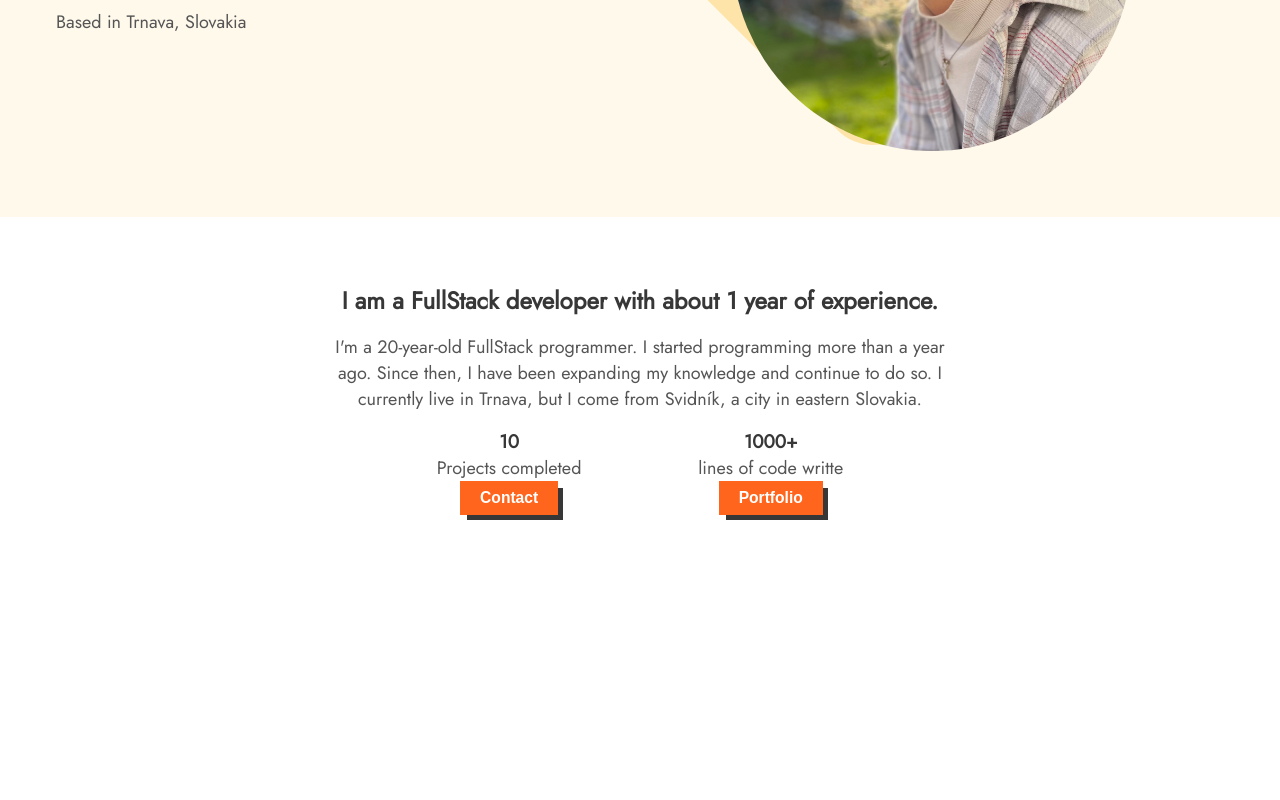
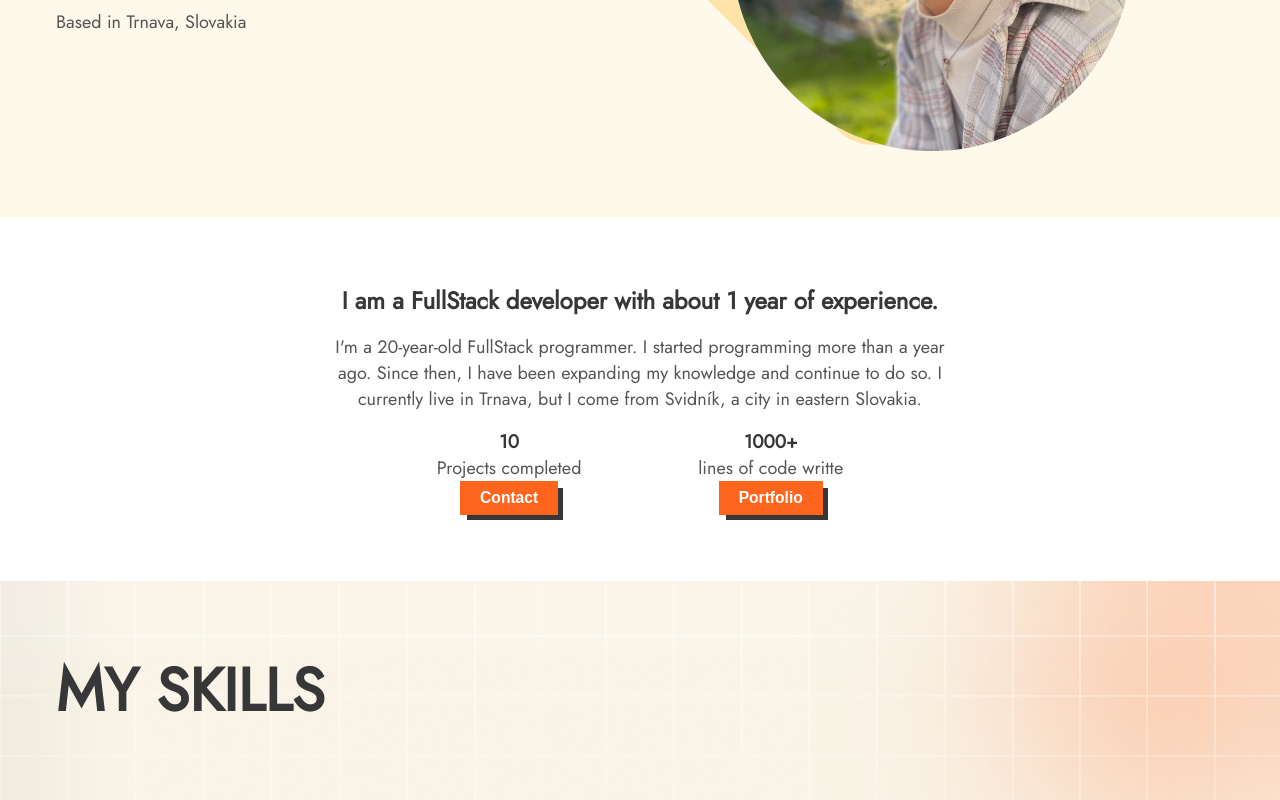
Before and after one commit to simz14/NEXTJS-portfolio, a Next.js app: page / in a window 1280 px wide. Shown: the part 365-1165 px from the top of the page. Before the commit the page ends 946 px from the top, so only its background shows below. Built offline with nearby package versions, Linux system fonts and the light colour scheme.

Commit message:
skills section bcg

```diff
--- a/app/components/ButtonExtra.jsx
+++ b/app/components/ButtonExtra.jsx
@@ -5,33 +5,32 @@ const ButtonExtra = ({ children }) => {
     <>
       <button>{children}</button>
       <style>{`
-        & button {
-          display:flex;
+        button {
+          display: flex;
           border: none;
-          padding:8px 20px;
-          gap:1rem;
+          padding: 8px 20px;
+          gap: 1rem;
           background: #ff651c;
           border-color: #ff651c;
           box-shadow: 6px 6px 0 -1px #373737;
           color: #fff;
-          cursor:pointer;
+          cursor: pointer;
           transition: 0.3s ease;
-          & svg{
-            cursor:pointer;
-            width:1.3rem;
-            height:1.3rem;
-            color: #fff;   transition: 0.3s ease;
-
+          svg {
+            cursor: pointer;
+            width: 1.3rem;
+            height: 1.3rem;
+            color: #fff;
+            transition: 0.3s ease;
           }
-          & svg:hover{
-            color:#ff651c;
+          svg:hover {
+            color: #ff651c;
           }
         }
-        & button:hover{
-            background: #373737;
-            border-color: #373737;
-            box-shadow: 6px 6px 0 -2px  #ff651c;
-
+        button:hover {
+          background: #373737;
+          border-color: #373737;
+          box-shadow: 6px 6px 0 -2px #ff651c;
         }
       `}</style>
     </>
--- /dev/null
+++ b/app/components/home/SkillsSection.jsx
@@ -0,0 +1,39 @@
+"use client";
+import Container from "../Container";
+import styled from "styled-components";
+
+const SkillsSectionWrapper = styled.div`
+  width: 100%;
+  height: 100%;
+  background-image: url("./bg-effect.png");
+  background-repeat: no-repeat;
+  background-size: cover;
+
+  .contentWrapper {
+    display: flex;
+    padding: 50px 0;
+    position: relative;
+    z-index: 999;
+    max-width: 640px;
+
+    @media (max-width: 1000px) {
+      .contentWrapper {
+        gap: 3rem;
+      }
+    }
+  }
+`;
+
+const SkillsSection = () => {
+  return (
+    <SkillsSectionWrapper>
+      <Container>
+        <div className="contentWrapper">
+          <h1>MY SKILLS</h1>
+        </div>
+      </Container>
+    </SkillsSectionWrapper>
+  );
+};
+
+export default SkillsSection;
--- a/app/page.jsx
+++ b/app/page.jsx
@@ -2,12 +2,14 @@ import React from "react";
 
 import IntroSection from "./components/home/IntroSection";
 import DescriptionSection from "./components/home/DescriptionSection";
+import SkillsSection from "./components/home/SkillsSection";
 
 const Home = () => {
   return (
     <div>
       <IntroSection />
       <DescriptionSection />
+      <SkillsSection />
     </div>
   );
 };
```
Also changed, not shown: public/bg-effect.png (added).
